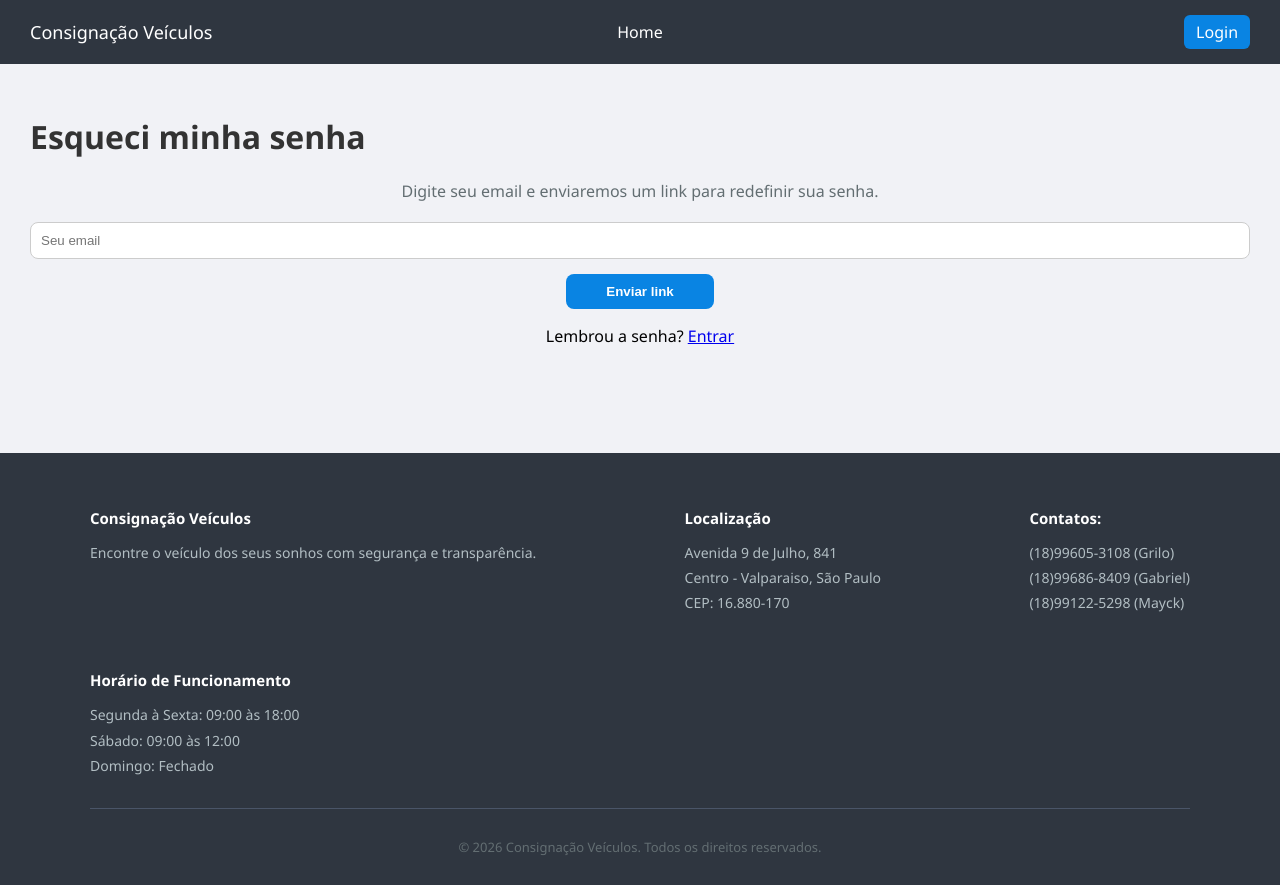
After one commit to HiagoRayuan/PI_Site_de_Consignacao_de_Veiculos, a Flask app: page /esqueci-senha in a window 1280 px wide. The commit adds this page. Run offline with Flask 3, Linux system fonts and the light colour scheme; some libraries are stand-ins or nearby versions.

Commit message:
Adicionado função de confirmação de email, e a função esqueci minha senha.

```diff
--- a/app.py
+++ b/app.py
@@ -1,15 +1,19 @@
-from flask import Flask, render_template, request, redirect, session, flash
+from flask import Flask, render_template, request, redirect, session, flash, url_for
+from flask_wtf.csrf import CSRFProtect
+from flask_limiter import Limiter
+from flask_limiter.util import get_remote_address
+from flask_mail import Mail, Message
+from itsdangerous import URLSafeTimedSerializer
 from models import db, Veiculo, Agendamento, Usuario, Foto
 from datetime import datetime, date
 from werkzeug.security import generate_password_hash, check_password_hash
-from flask_wtf.csrf import CSRFProtect
-from flask_limiter import Limiter
-from flask_limiter.util import get_remote_address
 from dotenv import load_dotenv
 import os
 import uuid
 
 load_dotenv()
+print("EMAIL:", os.environ.get('MAIL_USERNAME'))
+print("SENHA:", os.environ.get('MAIL_PASSWORD'))
 
 app = Flask(__name__)
 app.secret_key = os.environ.get('SECRET_KEY')
@@ -17,6 +21,16 @@ app.config['SQLALCHEMY_DATABASE_URI'] = 'sqlite:///database.db'
 app.config['UPLOAD_FOLDER'] = 'static/uploads'
 app.config['WTF_CSRF_ENABLED'] = True
 app.config['MAX_CONTENT_LENGTH'] = 16 * 1024 * 1024 # Limita o upload para 16MB
+
+app.config['MAIL_SERVER'] = 'smtp.gmail.com'
+app.config['MAIL_PORT'] = 587
+app.config['MAIL_USE_TLS'] = True
+app.config['MAIL_USERNAME'] = os.environ.get('MAIL_USERNAME')
+app.config['MAIL_PASSWORD'] = os.environ.get('MAIL_PASSWORD')
+app.config['MAIL_DEFAULT_SENDER'] = os.environ.get('MAIL_USERNAME')
+
+mail = Mail(app)
+serializer = URLSafeTimedSerializer(app.secret_key)
 
 csrf = CSRFProtect(app)
 
@@ -51,7 +65,8 @@ with app.app_context():
             email='admin@email.com',
             telefone='999999999',
             senha=generate_password_hash('123'),
-            is_admin=True
+            is_admin=True,
+            confirmado=True
         )
 
         db.session.add(admin)
@@ -101,10 +116,33 @@ def registro():
         db.session.add(usuario)
         db.session.commit()
 
-        flash('Cadastro realizado com sucesso!', 'sucesso')
+        # Envia email de confirmação
+        token = serializer.dumps(email, salt='confirmacao-email')
+        link = url_for('confirmar_email', token=token, _external=True)
+        msg = Message('Confirme seu email', sender=os.environ.get('MAIL_USERNAME'), recipients=[email])
+        msg.body = f'Olá {nome}! Clique no link para confirmar seu email: {link}'
+        mail.send(msg)
+
+        flash('Cadastro realizado! Verifique seu email para confirmar a conta.', 'sucesso')
         return redirect('/login')
 
     return render_template('registro.html')
+
+@app.route('/confirmar/<token>')
+def confirmar_email(token):
+    try:
+        email = serializer.loads(token, salt='confirmacao-email', max_age=3600)
+    except:
+        flash('Link de confirmação inválido ou expirado!', 'erro')
+        return redirect('/login')
+
+    usuario = Usuario.query.filter_by(email=email).first()
+    if usuario:
+        usuario.confirmado = True
+        db.session.commit()
+        flash('Email confirmado com sucesso! Faça login.', 'sucesso')
+
+    return redirect('/login')
 
 
 @app.route('/login', methods=['GET', 'POST'])
@@ -116,6 +154,9 @@ def login():
         usuario = Usuario.query.filter_by(email=email).first()
 
         if usuario and check_password_hash(usuario.senha, senha):
+            if not usuario.confirmado:
+                flash('Confirme seu email antes de fazer login!', 'erro')
+                return redirect('/login')
             session['usuario_id'] = usuario.id
             session['is_admin'] = usuario.is_admin
             session['usuario_nome'] = usuario.nome
@@ -124,6 +165,51 @@ def login():
             flash('Email ou senha incorretos', 'erro')
 
     return render_template('login.html')
+
+@app.route('/esqueci-senha', methods=['GET', 'POST'])
+def esqueci_senha():
+    if request.method == 'POST':
+        email = request.form['email']
+        usuario = Usuario.query.filter_by(email=email).first()
+
+        if usuario:
+            token = serializer.dumps(email, salt='recuperacao-senha')
+            link = url_for('redefinir_senha', token=token, _external=True)
+
+            msg = Message('Redefinição de senha', sender=os.environ.get('MAIL_USERNAME'), recipients=[email])
+            msg.body = f'Olá {usuario.nome}! Clique no link para redefinir sua senha: {link}\n\nO link expira em 1 hora.'
+            mail.send(msg)
+
+        # Sempre mostra a mesma mensagem por segurança
+        flash('Se este email estiver cadastrado, você receberá um link em breve.', 'sucesso')
+        return redirect('/login')
+
+    return render_template('esqueci_senha.html')
+
+@app.route('/redefinir_senha/<token>', methods=['GET', 'POST'])
+def redefinir_senha(token):
+    try:
+        email = serializer.loads(token, salt='recuperacao-senha', max_age=3600)
+    except:
+        flash('Link inválido ou expirado!', 'erro')
+        return redirect('/login')
+
+    if request.method == 'POST':
+        senha = request.form['senha']
+        confirmar_senha = request.form['confirmar_senha']
+
+        if senha != confirmar_senha:
+            flash('As senhas não coincidem!', 'erro')
+            return redirect(request.url)
+
+        usuario = Usuario.query.filter_by(email=email).first()
+        usuario.senha = generate_password_hash(senha)
+        db.session.commit()
+
+        flash('Senha redefinida com sucesso!', 'sucesso')
+        return redirect('/login')
+
+    return render_template('redefinir_senha.html')
 
 @app.route('/logout')
 def logout():
--- a/models.py
+++ b/models.py
@@ -9,6 +9,7 @@ class Usuario(db.Model):
     senha = db.Column(db.String(200))
     telefone = db.Column(db.String(20))
     is_admin = db.Column(db.Boolean, default=False)
+    confirmado = db.Column(db.Boolean, default=False)
 
 class Veiculo(db.Model):
     id = db.Column(db.Integer, primary_key=True)
--- /dev/null
+++ b/templates/esqueci_senha.html
@@ -0,0 +1,17 @@
+{% extends 'base.html' %}
+{% block content %}
+    <div>
+        <h1>Esqueci minha senha</h1>
+        <p style="text-align: center; color: #636e72; margin-bottom: 20px;">Digite seu email e enviaremos um link para redefinir sua senha.</p>
+        <form method="POST">
+            <input type="hidden" name="csrf_token" value="{{ csrf_token() }}">
+            <div class="form-group">
+                <input type="email" name="email" placeholder="Seu email" required>
+            </div>
+            <button type="submit" class="btn btn-center">Enviar link</button>
+        </form>
+        <div class="link">
+            <p>Lembrou a senha? <a href="/login">Entrar</a></p>
+        </div>
+    </div>
+{% endblock %}
--- a/templates/login.html
+++ b/templates/login.html
@@ -31,6 +31,7 @@
             <button type="submit" class="btn btn-center">Entrar</button>
         </form>
         <div class="link">
+            <p>Esqueceu sua senha? <a href="/esqueci-senha">Clique aqui</a></p>
             <p>Não tem conta?<a href="/registro">Cadastre-se</a></p>
         </div>
     </div>
```
Also changed, not shown: templates/redefinir_senha.html (added, +28 -0 lines), instance/database.db.
